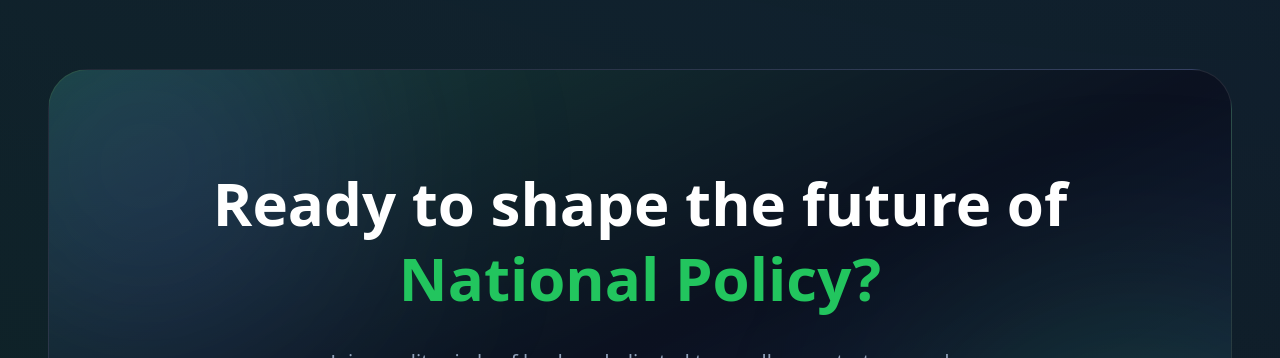
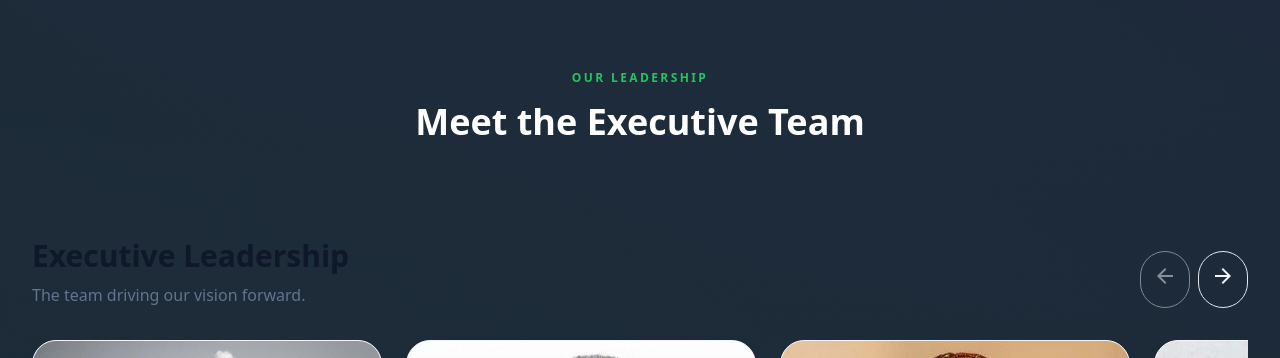
Before and after one commit to KusuConsult-NG/NIPA-Portal, a Next.js app: page / in a window 1280 px wide. Shown: the part 2395-2753 px from the top of the page. Built offline with nearby package versions, Linux system fonts and the light colour scheme; no server answers.

Commit message:
feat(home): add leadership slider to landing page

```diff
--- a/app/globals.css
+++ b/app/globals.css
@@ -99,6 +99,15 @@ body {
 
 .custom-scrollbar::-webkit-scrollbar-thumb:hover {
   background: rgba(34, 197, 94, 0.5);
+}
+
+.hide-scrollbar {
+  -ms-overflow-style: none;
+  scrollbar-width: none;
+}
+
+.hide-scrollbar::-webkit-scrollbar {
+  display: none;
 }
 
 /* Glassmorphism Effects */
--- a/app/page.tsx
+++ b/app/page.tsx
@@ -4,6 +4,7 @@ import Link from 'next/link';
 // import { useState } from 'react';
 import PublicHeader from '@/components/layout/PublicHeader';
 import HeroSlider from '@/components/landing/HeroSlider';
+import LeadershipSlider from '@/components/about/LeadershipSlider';
 
 export default function LandingPage() {
   return (
@@ -111,6 +112,15 @@ export default function LandingPage() {
             </div>
           </div>
         </section>
+
+        <section className="bg-white/5 border-y border-white/10 py-24">
+          <div className="text-center max-w-3xl mx-auto mb-12 px-6">
+            <p className="text-primary font-bold text-xs uppercase tracking-[0.2em] mb-4">Our Leadership</p>
+            <h2 className="text-white text-3xl md:text-4xl font-extrabold">Meet the Executive Team</h2>
+          </div>
+          <LeadershipSlider />
+        </section>
+
         <section className="max-w-[1280px] mx-auto px-6 lg:px-12 py-24 text-center">
           <div className="bg-linear-to-br from-primary/20 via-navy-deep to-secondary/20 rounded-[2.5rem] p-12 md:p-24 border border-white/10 relative overflow-hidden">
             <div className="relative z-10 flex flex-col items-center gap-8">
```
